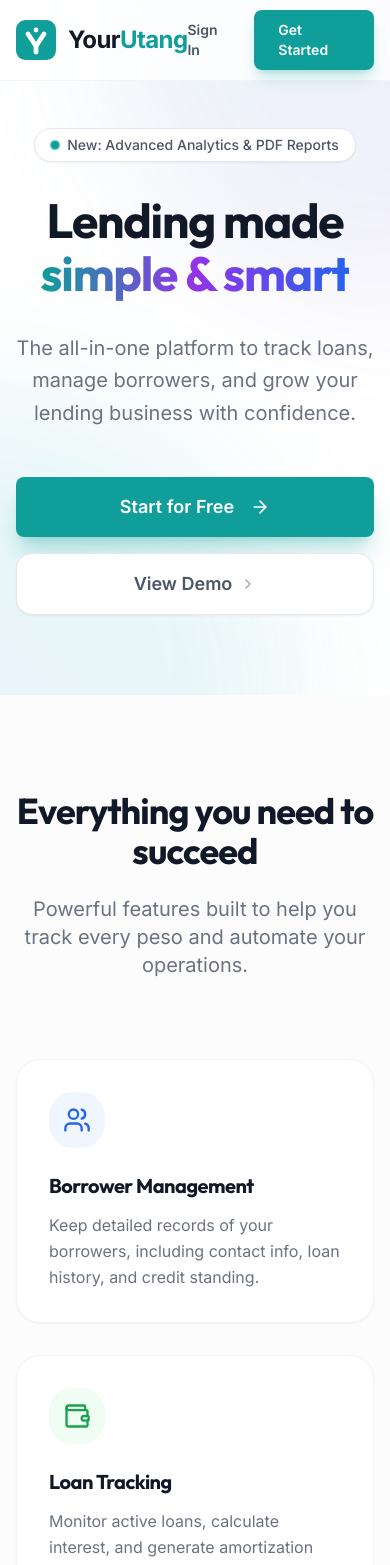
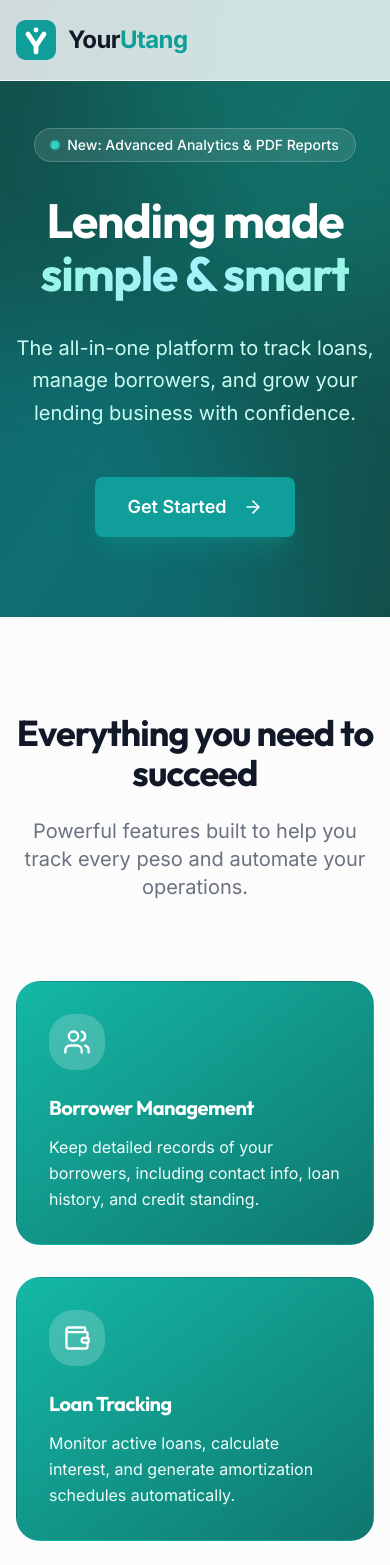
Before and after one commit to lholhoy/yourutang-system, a React (Vite) app in the folder frontend-react/: page / in a window 390 px wide. Shown: the top 1565 px of the page. Built offline with nearby package versions, Linux system fonts and the light colour scheme.

Commit message:
update skeleton responsiveness

```diff
--- a/frontend-react/src/pages/Dashboard.jsx
+++ b/frontend-react/src/pages/Dashboard.jsx
@@ -197,10 +197,6 @@ export default function Dashboard() {
                 <div>
                     <h1 className="text-3xl font-bold text-gray-900 tracking-tight">Dashboard Overview</h1>
                     <p className="text-gray-500 mt-1">Welcome back! Here's your financial summary.</p>
-                </div>
-                <div className="hidden md:flex items-center gap-2 text-sm font-medium text-gray-600 bg-white px-4 py-2 rounded-full shadow-sm border border-border/50">
-                    <Calendar className="w-4 h-4 text-primary" />
-                    {new Date().toLocaleDateString('en-US', { weekday: 'long', year: 'numeric', month: 'long', day: 'numeric' })}
                 </div>
             </div>
 
--- a/frontend-react/src/pages/LandingPage.jsx
+++ b/frontend-react/src/pages/LandingPage.jsx
@@ -4,7 +4,7 @@ import { ArrowRight, CheckCircle, Shield, TrendingUp, Users, Wallet, Star, Chevr
 
 export default function LandingPage() {
     return (
-        <div className="min-h-screen bg-white font-sans selection:bg-primary/20 selection:text-primary">
+        <div className="min-h-screen bg-white font-sans selection:bg-primary/20 selection:text-primary overflow-x-hidden">
             {/* Header */}
             <header className="fixed top-0 w-full bg-white/80 backdrop-blur-xl border-b border-gray-100 z-50 transition-all duration-300">
                 <div className="max-w-7xl mx-auto px-4 sm:px-6 lg:px-8 h-20 flex items-center justify-between">
@@ -12,57 +12,42 @@ export default function LandingPage() {
                         <Logo className="w-10 h-10" textClassName="text-2xl font-bold tracking-tight" />
                     </div>
                     <div className="flex items-center gap-6">
-                        <Link to="/login" className="text-sm font-semibold text-gray-600 hover:text-primary transition-colors">
-                            Sign In
-                        </Link>
-                        <Link
-                            to="/register"
-                            className="btn btn-primary px-6 py-2.5 text-sm shadow-lg shadow-primary/25 hover:shadow-xl hover:shadow-primary/30 hover:-translate-y-0.5 transition-all duration-300"
-                        >
-                            Get Started
-                        </Link>
+                        {/* Header actions removed */}
                     </div>
                 </div>
             </header>
 
             {/* Hero Section */}
-            <section className="pt-32 pb-20 lg:pt-48 lg:pb-32 overflow-hidden relative">
+            <section className="pt-32 pb-20 lg:pt-48 lg:pb-32 overflow-hidden relative bg-gradient-to-br from-teal-900 via-teal-800 to-teal-900">
                 <div className="absolute top-0 left-1/2 -translate-x-1/2 w-full h-full overflow-hidden pointer-events-none">
-                    <div className="absolute top-0 left-1/4 w-[600px] h-[600px] bg-gradient-to-br from-primary/10 to-purple-500/10 rounded-full blur-3xl -translate-y-1/2 animate-pulse-slow" />
-                    <div className="absolute bottom-0 right-1/4 w-[600px] h-[600px] bg-gradient-to-tr from-blue-500/10 to-teal-500/10 rounded-full blur-3xl translate-y-1/2 animate-pulse-slow delay-1000" />
+                    <div className="absolute top-0 left-1/4 w-[600px] h-[600px] bg-teal-500/20 rounded-full blur-3xl -translate-y-1/2 animate-pulse-slow" />
+                    <div className="absolute bottom-0 right-1/4 w-[600px] h-[600px] bg-cyan-500/20 rounded-full blur-3xl translate-y-1/2 animate-pulse-slow delay-1000" />
                 </div>
 
                 <div className="max-w-7xl mx-auto px-4 sm:px-6 lg:px-8 relative z-10 text-center">
-                    <div className="inline-flex items-center gap-2 px-4 py-1.5 rounded-full bg-white border border-gray-200 shadow-sm text-gray-600 text-sm font-medium mb-8 animate-in fade-in slide-in-from-bottom-4 duration-500 hover:border-primary/30 hover:text-primary transition-colors cursor-default">
+                    <div className="inline-flex items-center gap-2 px-4 py-1.5 rounded-full bg-white/10 backdrop-blur-md border border-white/20 shadow-sm text-white text-sm font-medium mb-8 animate-in fade-in slide-in-from-bottom-4 duration-500 hover:bg-white/20 transition-colors cursor-default">
                         <span className="relative flex h-2 w-2">
-                            <span className="animate-ping absolute inline-flex h-full w-full rounded-full bg-primary opacity-75"></span>
-                            <span className="relative inline-flex rounded-full h-2 w-2 bg-primary"></span>
+                            <span className="animate-ping absolute inline-flex h-full w-full rounded-full bg-teal-400 opacity-75"></span>
+                            <span className="relative inline-flex rounded-full h-2 w-2 bg-teal-400"></span>
                         </span>
                         New: Advanced Analytics & PDF Reports
                     </div>
-                    <h1 className="text-5xl md:text-7xl lg:text-8xl font-bold text-gray-900 tracking-tight mb-8 animate-in fade-in slide-in-from-bottom-4 duration-700 delay-100 leading-[1.1]">
+                    <h1 className="text-5xl md:text-7xl lg:text-8xl font-bold text-white tracking-tight mb-8 animate-in fade-in slide-in-from-bottom-4 duration-700 delay-100 leading-[1.1]">
                         Lending made <br />
-                        <span className="text-transparent bg-clip-text bg-gradient-to-r from-primary via-purple-600 to-blue-600 animate-gradient-x">
+                        <span className="text-transparent bg-clip-text bg-gradient-to-r from-teal-200 via-cyan-200 to-teal-200 animate-gradient-x">
                             simple & smart
                         </span>
                     </h1>
-                    <p className="text-xl text-gray-500 max-w-2xl mx-auto mb-12 animate-in fade-in slide-in-from-bottom-4 duration-700 delay-200 leading-relaxed">
+                    <p className="text-xl text-teal-100 max-w-2xl mx-auto mb-12 animate-in fade-in slide-in-from-bottom-4 duration-700 delay-200 leading-relaxed">
                         The all-in-one platform to track loans, manage borrowers, and grow your lending business with confidence.
                     </p>
                     <div className="flex flex-col sm:flex-row items-center justify-center gap-4 animate-in fade-in slide-in-from-bottom-4 duration-700 delay-300">
                         <Link
                             to="/register"
-                            className="btn btn-primary px-8 py-4 text-lg shadow-xl shadow-primary/25 w-full sm:w-auto hover:scale-105 transition-transform duration-300 group"
+                            className="btn btn-primary px-8 py-4 text-lg shadow-xl shadow-primary/25 w-auto hover:scale-105 transition-transform duration-300 group"
                         >
-                            Start for Free
+                            Get Started
                             <ArrowRight className="ml-2 w-5 h-5 group-hover:translate-x-1 transition-transform" />
-                        </Link>
-                        <Link
-                            to="/login"
-                            className="px-8 py-4 text-lg font-semibold text-gray-600 hover:text-gray-900 bg-white border border-gray-200 rounded-xl shadow-sm hover:shadow-md hover:border-gray-300 transition-all w-full sm:w-auto flex items-center justify-center gap-2"
-                        >
-                            View Demo
-                            <ChevronRight className="w-4 h-4 text-gray-400" />
                         </Link>
                     </div>
 
@@ -102,12 +87,12 @@ export default function LandingPage() {
                                 desc: "Visualize your cash flow, track outstanding balances, and identify your top performers."
                             }
                         ].map((feature, i) => (
-                            <div key={i} className="bg-white p-8 rounded-3xl shadow-sm border border-gray-100 hover:shadow-xl hover:-translate-y-1 transition-all duration-300 group">
-                                <div className={`w-14 h-14 bg-${feature.color}-50 rounded-2xl flex items-center justify-center mb-6 group-hover:scale-110 transition-transform duration-300`}>
-                                    <feature.icon className={`w-7 h-7 text-${feature.color}-600`} />
+                            <div key={i} className="relative p-8 rounded-3xl border border-transparent transition-all duration-300 group hover:-translate-y-1 hover:shadow-2xl bg-gradient-to-br from-teal-500 to-teal-700 text-white">
+                                <div className="w-14 h-14 rounded-2xl flex items-center justify-center mb-6 group-hover:scale-110 transition-transform duration-300 bg-white/20 backdrop-blur-sm">
+                                    <feature.icon className="w-7 h-7 text-white" />
                                 </div>
-                                <h3 className="text-xl font-bold text-gray-900 mb-3">{feature.title}</h3>
-                                <p className="text-gray-500 leading-relaxed">
+                                <h3 className="text-xl font-bold text-white mb-3">{feature.title}</h3>
+                                <p className="text-teal-50 leading-relaxed">
                                     {feature.desc}
                                 </p>
                             </div>
--- a/frontend-react/src/pages/Loans/LoanList.jsx
+++ b/frontend-react/src/pages/Loans/LoanList.jsx
@@ -70,12 +70,12 @@ export default function LoanList() {
     if (loading) {
         return (
             <div className="space-y-8 animate-pulse">
-                <div className="flex justify-between items-center">
+                <div className="flex flex-col sm:flex-row sm:items-center justify-between gap-4">
                     <div>
                         <div className="h-8 w-32 bg-gray-200 rounded-lg mb-2"></div>
                         <div className="h-5 w-48 bg-gray-200 rounded-lg"></div>
                     </div>
-                    <div className="h-10 w-28 bg-gray-200 rounded-lg"></div>
+                    <div className="h-10 w-28 bg-gray-200 rounded-lg self-start sm:self-auto"></div>
                 </div>
                 <div className="flex gap-4">
                     <div className="h-12 flex-1 bg-gray-200 rounded-xl"></div>
@@ -101,7 +101,7 @@ export default function LoanList() {
 
     return (
         <div className="space-y-8 pb-12">
-            <div className="flex flex-col sm:flex-row sm:items-center justify-between gap-4">
+            <div className="flex flex-col items-start sm:flex-row sm:items-center justify-between gap-4">
                 <div>
                     <h1 className="text-3xl font-bold text-gray-900 tracking-tight">Loans</h1>
                     <p className="text-gray-500 mt-1">Manage all loan records.</p>
```
Also changed, not shown: frontend-react/src/pages/Borrowers/BorrowerDetails.jsx (+21 -21 lines), frontend-react/src/pages/Borrowers/BorrowerList.jsx (+5 -5 lines).
